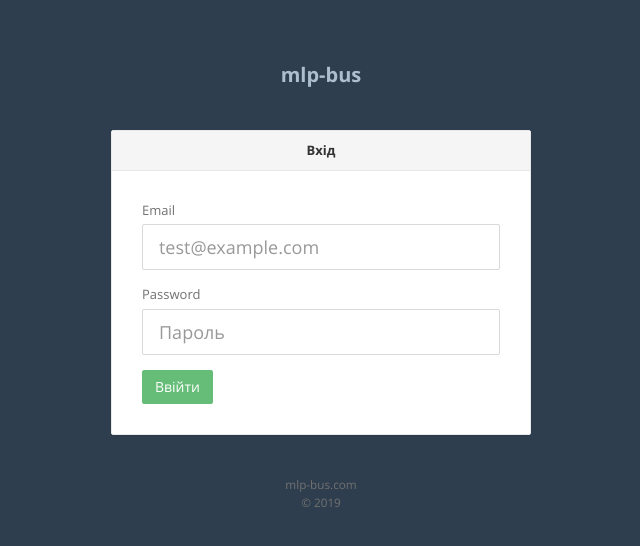
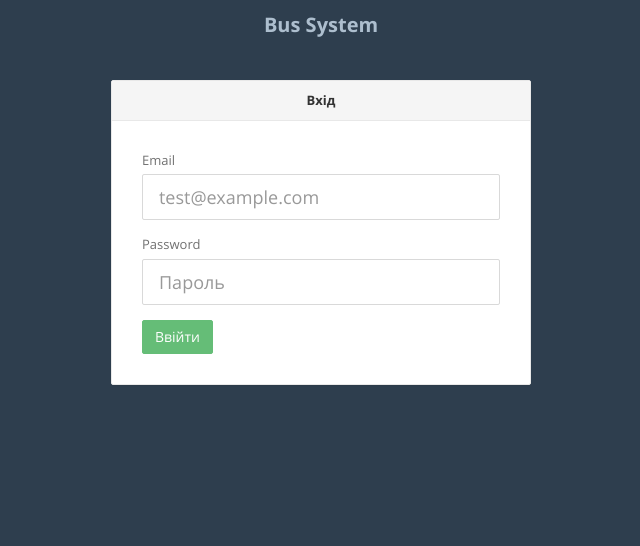
Before and after one commit to posatskyitaras/turtrans-admin, a website: page src/signin.html in a window 1280 px wide. Shown: the whole page, without its empty margins (319-959 px from the left). Drawn offline with nearby package versions, Linux system fonts and the light colour scheme; files that its build step writes are made by us from their sources.

Commit message:
project settings 4

```diff
--- a/src/signin.html
+++ b/src/signin.html
@@ -2,17 +2,17 @@
 <html lang="en" class="bg-dark">
 
 <head>
-  <meta charset="utf-8" />
+  <meta charset="utf-8"/>
   <title>Signin</title>
   <meta name="description"
-    content="app, web app, responsive, admin dashboard, admin, flat, flat ui, ui kit, off screen nav" />
-  <meta name="viewport" content="width=device-width, initial-scale=1, maximum-scale=1" />
-  <link rel="stylesheet" href="css/bootstrap.css" type="text/css" />
-  <link rel="stylesheet" href="css/animate.css" type="text/css" />
-  <link rel="stylesheet" href="css/font-awesome.min.css" type="text/css" />
-  <link rel="stylesheet" href="css/font.css" type="text/css" />
-  <link rel="stylesheet" href="css/app.css" type="text/css" />
-  <link rel="stylesheet" href="css/styles.css">
+    content="app, web app, responsive, admin dashboard, admin, flat, flat ui, ui kit, off screen nav"/>
+  <meta name="viewport" content="width=device-width, initial-scale=1, maximum-scale=1"/>
+  <link rel="stylesheet" href="css/bootstrap.css" type="text/css"/>
+  <link rel="stylesheet" href="css/animate.css" type="text/css"/>
+  <link rel="stylesheet" href="css/font-awesome.min.css" type="text/css"/>
+  <link rel="stylesheet" href="css/font.css" type="text/css"/>
+  <link rel="stylesheet" href="css/app.css" type="text/css"/>
+  <link rel="stylesheet" href="css/signin.css" type="text/css"/>
 
   <!--[if lt IE 9]>
     <script src="js/ie/html5shiv.js"></script>
@@ -21,10 +21,13 @@
   <![endif]-->
 </head>
 
-<body class="">
-  <section id="content" class="m-t-lg wrapper-md animated fadeInUp">
+<body>
+  <section class="bus-signin">
+
+
     <div class="container aside-xxl">
-      <a class="navbar-brand block">mlp-bus</a>
+
+      <a class="navbar-brand block">Bus System</a>
       <section class="panel panel-default bg-white m-t-lg">
         <header class="panel-heading text-center">
           <strong>Вхід</strong>
@@ -41,17 +44,11 @@
           <button type="submit" class="btn btn-primary">Ввійти</button>
         </form>
       </section>
+
     </div>
+
   </section>
-  <!-- footer -->
-  <footer id="footer">
-    <div class="text-center padder">
-      <p>
-        <small>mlp-bus.com<br>&copy; 2019</small>
-      </p>
-    </div>
-  </footer>
-  <!-- / footer -->
+
   <script src="js/jquery.min.js"></script>
   <!-- Bootstrap -->
   <script src="js/bootstrap.js"></script>
```
Also changed, not shown: build/css/signin.css (added), build/signin.html, src/sass/signin.scss (added), 1 other file.
